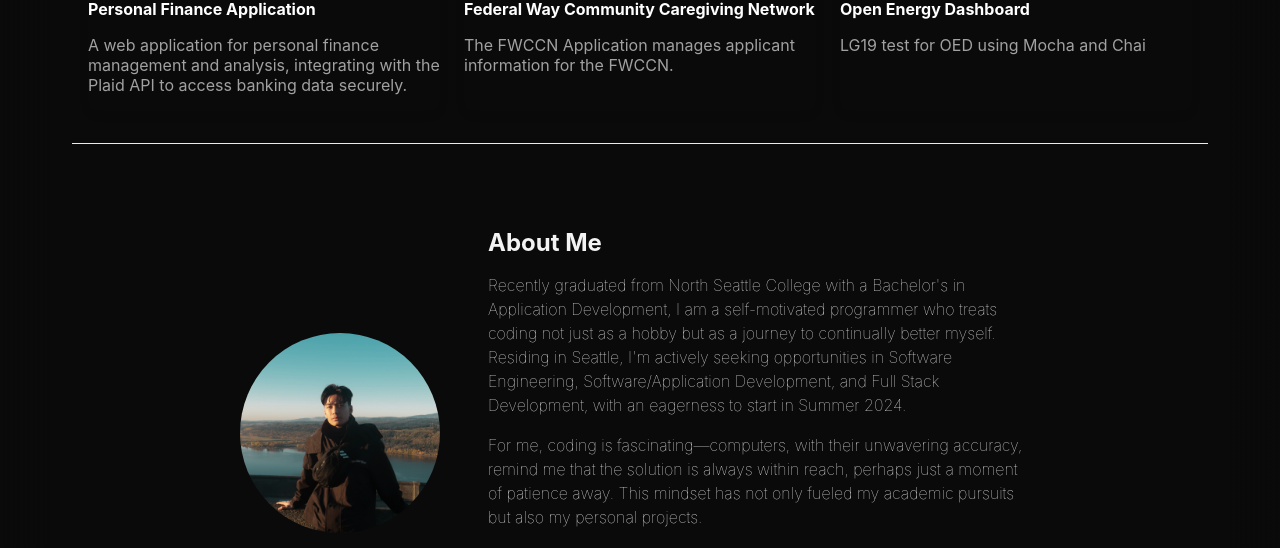
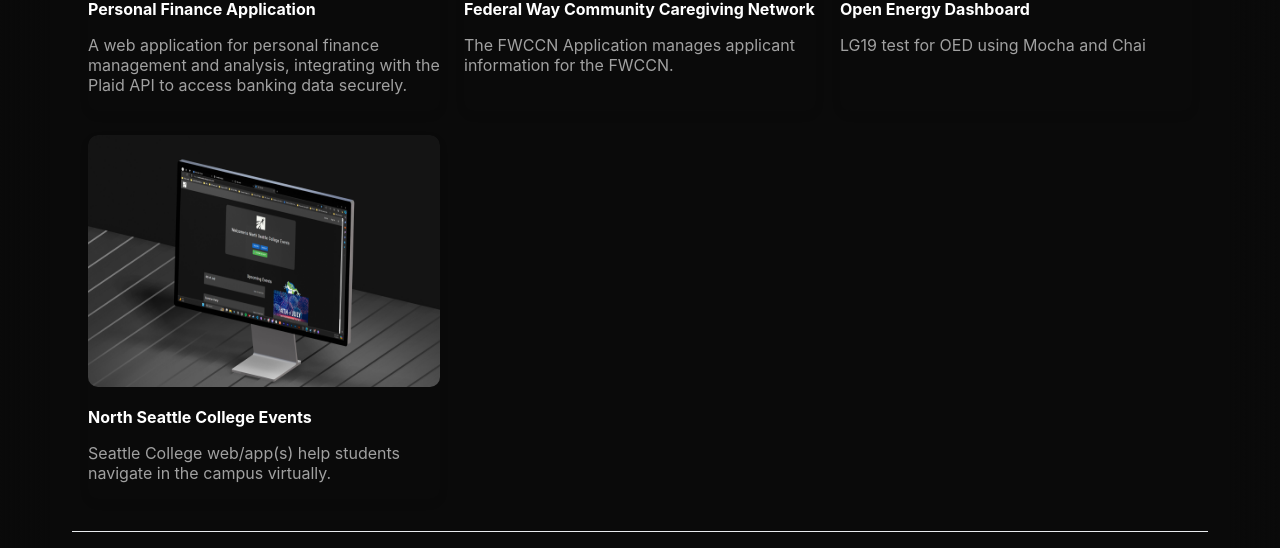
Before and after one commit to TuongPhamM/portfolio-website, a Next.js app: page / in a window 1280 px wide. Shown: the part 1215-1763 px from the top of the page. Built offline with nearby package versions, Linux system fonts and the light colour scheme.

Commit message:
add nsc events project

```diff
--- a/components/projectsection/ProjectsSection.js
+++ b/components/projectsection/ProjectsSection.js
@@ -23,6 +23,13 @@ const projects = [
     description: "LG19 test for OED using Mocha and Chai",
     thumbnail: "/projects/project3.jpg",
   },
+  {
+    id: "nsc-practicum",
+    title: "North Seattle College Events",
+    description:
+      "Seattle College web/app(s) help students navigate in the campus virtually.",
+    thumbnail: "/projects/project4.jpg",
+  },
   // Add more projects as needed
 ];
 
--- a/components/projecttemplate/ProjectTemplate.module.css
+++ b/components/projecttemplate/ProjectTemplate.module.css
@@ -1,6 +1,8 @@
 .projectPage {
   max-width: 800px;
-  margin: 0 auto;
+  margin-top: 5rem; /* Increased top margin to ensure it is below the navbar */
+  margin-left: auto;
+  margin-right: auto;
   padding: 2rem;
   background-color: #0a0a0a; /* Match the overall theme */
   color: white;
@@ -10,6 +12,7 @@
 
 .title {
   font-size: 2.5rem;
+  font-weight: 75;
   margin-bottom: 1rem;
   text-align: center;
   color: #ffffff;
```
Also changed, not shown: data/projectsData.js (+11 -2 lines), public/projects/project4.jpg (added).
